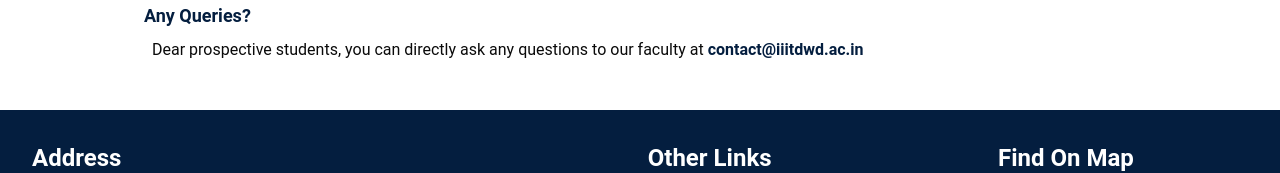
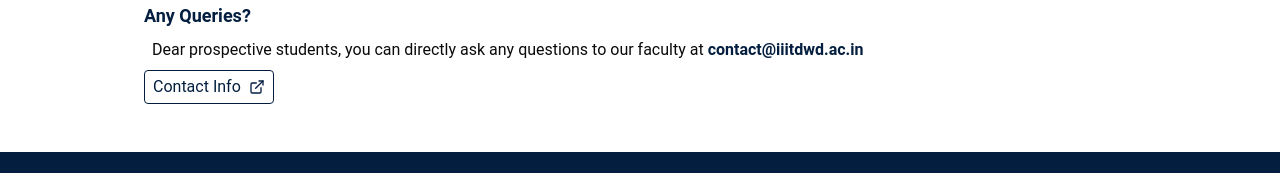
Before and after one commit to Velocity-IIITDWD/iiitdwd.ac.in, a Next.js app: page /admissions/btech in a window 1280 px wide. Shown: the part 2458-2631 px from the top of the page. Built offline with nearby package versions, Linux system fonts and the light colour scheme.

Commit message:
Faculty modified and contact link added

```diff
--- a/app/admissions/btech/page.tsx
+++ b/app/admissions/btech/page.tsx
@@ -1,7 +1,7 @@
 import Image from 'next/image';
 import Link from 'next/link';
 import { descriptions, seatMatrix, year, links } from '@/data/admissions';
-
+import { ExternalLink } from 'lucide-react';
 import { Fragment } from 'react';
 
 export default function Page() {
@@ -83,18 +83,18 @@ export default function Page() {
             </div>
           </div>
         </div>
-        <div className='grid grid-cols-19 col-span-19 [&>p]:p-2 [&>p]:border [&>p]:flex [&>p]:justify-center [&>p]:items-center'>
+        <div className="grid grid-cols-19 col-span-19 [&>p]:p-2 [&>p]:border [&>p]:flex [&>p]:justify-center [&>p]:items-center">
           <p className="row-span-6">{seatMatrix.instituteCode}</p>
-          <p className="row-span-6">
-            {seatMatrix.instituteName}
-          </p>
+          <p className="row-span-6">{seatMatrix.instituteName}</p>
           {seatMatrix.programs.map((program) => (
             <Fragment key={program.code}>
               <p className="row-span-2">{program.code}</p>
               <p className="row-span-2">{program.name}</p>
               {program.seatPoolQuota.map((StateQuota) => (
                 <>
-                  <p key={StateQuota.name} className="row-span-2">{StateQuota.name}</p>
+                  <p key={StateQuota.name} className="row-span-2">
+                    {StateQuota.name}
+                  </p>
                   {StateQuota.seatPoolGender.map((GenderQuota, index) => {
                     if (index == 0) {
                       return (
@@ -111,10 +111,14 @@ export default function Page() {
                           <p>{GenderQuota.obc_ncl}</p>
                           <p>{GenderQuota.obc_ncl_pwd}</p>
                           <p>{GenderQuota.total}</p>
-                          <p className='row-span-2'>{StateQuota.seatCapacity}</p>
-                          <p className='row-span-2'>{StateQuota.femaleSupernumerary}</p>
+                          <p className="row-span-2">
+                            {StateQuota.seatCapacity}
+                          </p>
+                          <p className="row-span-2">
+                            {StateQuota.femaleSupernumerary}
+                          </p>
                         </Fragment>
-                      )
+                      );
                     }
                     return (
                       <Fragment key={GenderQuota.name}>
@@ -131,27 +135,23 @@ export default function Page() {
                         <p>{GenderQuota.obc_ncl_pwd}</p>
                         <p>{GenderQuota.total}</p>
                       </Fragment>
-                    )
+                    );
                   })}
                 </>
               ))}
             </Fragment>
           ))}
-          <div className='grid grid-cols-19 col-span-19 bg-dwd-secondary1 text-white font-bold [&>p]:p-2 [&>p]:border [&>p]:flex [&>p]:justify-center [&>p]:items-center'>
-            <p className='col-span-6 border-l-transparent'>Total</p>
-            {
-              seatMatrix.total.map((seats, index) => {
-                if (index === seatMatrix.total.length - 1)
-                  return (
-                    <p key={seats.id} className='border-r-transparent'>
-                      {seats.qty}
-                    </p>
-                  )
+          <div className="grid grid-cols-19 col-span-19 bg-dwd-secondary1 text-white font-bold [&>p]:p-2 [&>p]:border [&>p]:flex [&>p]:justify-center [&>p]:items-center">
+            <p className="col-span-6 border-l-transparent">Total</p>
+            {seatMatrix.total.map((seats, index) => {
+              if (index === seatMatrix.total.length - 1)
                 return (
-                  <p key={seats.id}>{seats.qty}</p>
-                )
-              })
-            }
+                  <p key={seats.id} className="border-r-transparent">
+                    {seats.qty}
+                  </p>
+                );
+              return <p key={seats.id}>{seats.qty}</p>;
+            })}
           </div>
         </div>
       </div>
@@ -189,6 +189,13 @@ export default function Page() {
           contact@iiitdwd.ac.in
         </Link>
       </p>
+      <Link
+        href={'/contact_info'}
+        className="px-2 flex gap-2 items-center py-1 rounded border w-fit border-dwd-primary hover:bg-dwd-primary text-dwd-primary hover:text-white"
+      >
+        Contact Info
+        <ExternalLink size={16} />
+      </Link>
     </div>
   );
 }
--- a/app/faculty/page.tsx
+++ b/app/faculty/page.tsx
@@ -59,10 +59,10 @@ const List = ({ ll }: ListProps) => {
                   {arr?.content?.head?.name}
                 </h3>
                 <ul className="list-disc text-xs pl-4 text-gray-500 mt-2">
+                  <li>{arr?.content?.card?.designation}</li>
                   {arr?.content?.card?.position && (
                     <li>{arr?.content?.card?.position}</li>
                   )}
-                  <li>{arr?.content?.card?.designation}</li>
                 </ul>
               </div>
               <h6 className="text-sm mt-3">{arr.content.card.department}</h6>
```
